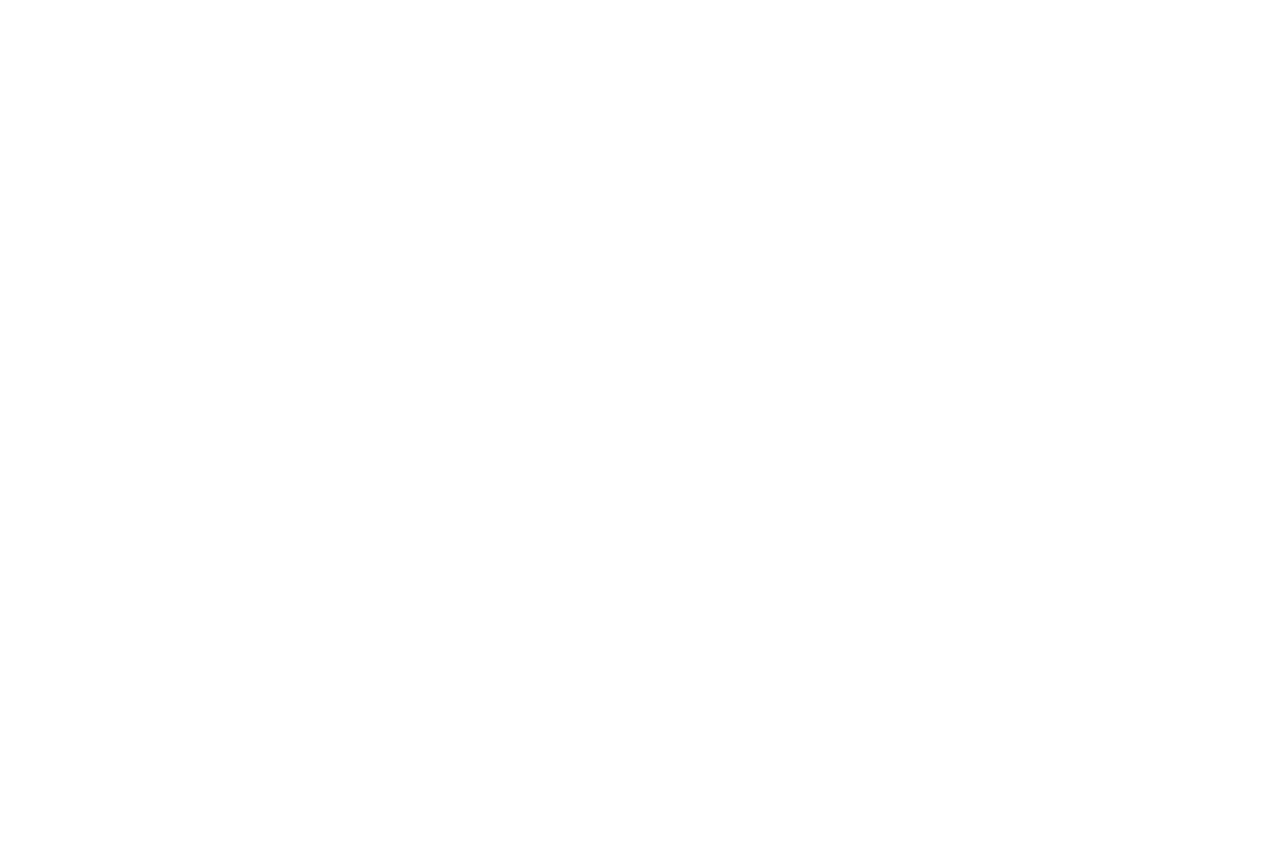
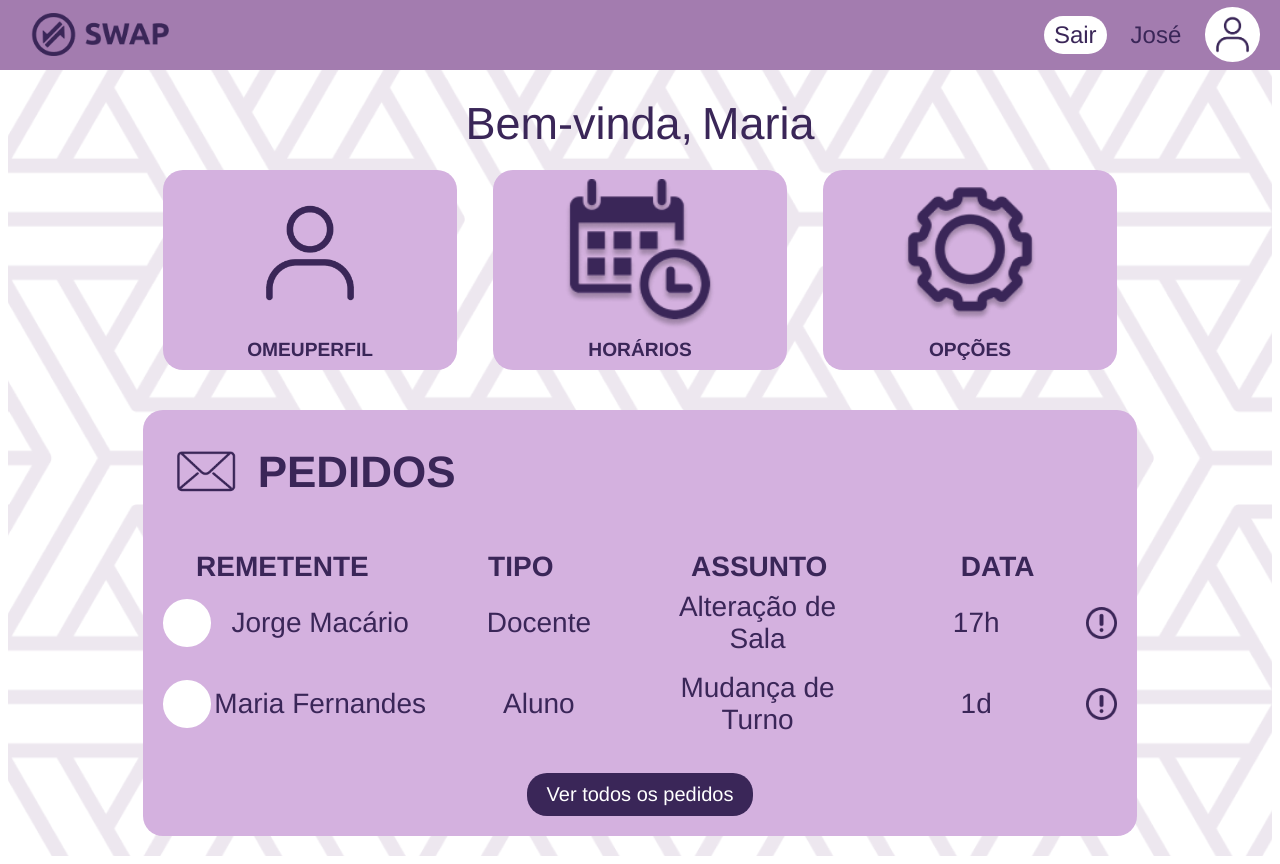
Before and after one commit to joaofferreira103/Projeto_IPM, a Vue app in the folder es-interface/: page /aluno-logado in a window 1280 px wide. Before the commit this address had no page. Before the commit the page ends 800 px from the top, so only its background shows below. Built offline with nearby package versions, Linux system fonts and the light colour scheme.

Commit message:
AlunoLogado

```diff
--- /dev/null
+++ b/es-interface/src/components/AlunoLogado.vue
@@ -0,0 +1,178 @@
+<template>
+  <div class="aluno-logado">
+    <Header :is-logged-in="true" />
+    <div class="overlap-group-wrapper">
+      <div class="overlap-group">
+        <!-- Greeting -->
+        <p class="bem-vindo-maria">
+          <span class="span">Bem-vinda</span>
+          <span class="text-wrapper-17">, </span>
+          <span class="span">Maria</span>
+        </p>
+
+        <!-- Main Options -->
+        <div class="options-container">
+          <router-link to="/perfil" class="option-card">
+            <Card height="25vh" width="100%">
+              <img class="icon-person" alt="Icon person" :src="iconPerson" />
+              <p class="o-meu-perfil">
+                <span class="span">O</span>
+                <span class="text-wrapper-18"> </span>
+                <span class="span">MEU</span>
+                <span class="text-wrapper-18"> </span>
+                <span class="span">PERFIL</span>
+              </p>
+            </Card>
+          </router-link>
+          <router-link to="/horarios" class="option-card">
+            <Card height="25vh" width="100%">
+              <img class="icon-schedule" alt="Icon schedule" :src="iconSchedule" />
+              <div class="text-wrapper-19">HORÁRIOS</div>
+            </Card>
+          </router-link>
+          <router-link to="/opcoes" class="option-card">
+            <Card height="25vh" width="100%">
+              <img class="icon-options" alt="Icon options" :src="iconOptions" />
+              <div class="text-wrapper-20">OPÇÕES</div>
+            </Card>
+          </router-link>
+        </div>
+
+        <!-- Requests Section -->
+        <RequestsTable
+          :icon-mail="iconMail"
+          :icon-warning="iconWarning"
+          :image="image"
+        />
+      </div>
+    </div>
+  </div>
+</template>
+
+<script>
+import HeaderComponent from '@/components/HeaderComponent.vue';
+import RequestsTable from '@/components/RequestsTable.vue';
+import CardComponent from '@/components/CardComponent.vue';
+import background from "@/assets/images/background.png";
+import iconMail from "@/assets/images/icon_mail.png";
+import iconOptions from "@/assets/images/icon_options.png";
+import iconPerson from "@/assets/images/icon_person.png";
+import iconSchedule from "@/assets/images/icon_schedule.png";
+import iconSwap from "@/assets/images/icon_swap.png";
+import iconWarning from "@/assets/images/icon_warning.png";
+import image from "@/assets/images/image.png";
+
+export default {
+  name: "AlunoLogado",
+  components: {
+    Header: HeaderComponent,
+    RequestsTable,
+    Card: CardComponent,
+  },
+  data() {
+    return {
+      background,
+      iconMail,
+      iconOptions,
+      iconPerson,
+      iconSchedule,
+      iconSwap,
+      iconWarning,
+      image,
+    };
+  },
+};
+</script>
+
+<style scoped>
+.aluno-logado {
+  background-color: #ffffff;
+  display: flex;
+  flex-direction: column;
+  align-items: center;
+  width: 100%;
+  min-height: 100vh;
+  background-image: url('@/assets/images/background.png');
+  background-size: cover;
+  background-position: center;
+}
+
+.overlap-group-wrapper {
+  width: 100%;
+  max-width: 1440px;
+  padding: 8.69vh 20px 20px; /* Adiciona padding-top para compensar o cabeçalho fixo */
+  box-sizing: border-box;
+}
+
+.overlap-group {
+  width: 100%;
+}
+
+.bem-vindo-maria {
+  color: #3a2658;
+  font-family: "Istok Web-Regular", Helvetica;
+  font-size: 45px;
+  font-weight: 400;
+  text-align: center;
+  margin: 20px 0;
+}
+
+.options-container {
+  display: flex;
+  justify-content: center;     /* centrar os cards horizontalmente */
+  gap: 2.83vw;                  /* mantém o espaçamento entre eles */
+  margin-bottom: 40px;
+  flex-wrap: wrap;              /* para telas pequenas */
+  width: 100%;                  /* ocupa toda a largura disponível */
+  margin: 0 auto 40px;          /* centraliza o container na página */
+}
+
+.option-card {
+  text-decoration: none;
+  flex: 0 0 24%;        /* fixa em 24% do container */
+  max-width: 24%;
+  height: 25vh;         /* mesma altura para todos */
+  box-sizing: border-box;
+}
+
+.icon-person,
+.icon-options,
+.icon-schedule {
+  width: 150px;
+  height: 150px;
+  object-fit: contain;
+  margin-bottom: 10px;
+}
+
+.o-meu-perfil {
+  color: #3a2658;
+  font-family: "Istok Web-Bold", Helvetica;
+  font-size: 1.2rem;
+  font-weight: 700;
+  line-height: 1.2;
+  text-align: center;
+  margin: 0;
+}
+
+.text-wrapper-19,
+.text-wrapper-20 {
+  color: #3a2658;
+  font-family: "Istok Web-Bold", Helvetica;
+  font-size: 1.2rem;
+  font-weight: 700;
+  text-align: center;
+  margin: 0;
+}
+
+.span {
+  letter-spacing: 0;
+}
+
+.text-wrapper-17 {
+  letter-spacing: -1.82px;
+}
+
+.text-wrapper-18 {
+  letter-spacing: -2.52px;
+}
+</style>
--- a/es-interface/src/components/StudentLogin.vue
+++ b/es-interface/src/components/StudentLogin.vue
@@ -43,7 +43,7 @@
     },
     methods: {
       handleLogin() {
-        this.$router.push("/");
+        this.$router.push("/aluno-logado");
       },
       clearForm() {
         this.username = '';
@@ -107,7 +107,7 @@
     font-family: "Istok Web-Regular", Helvetica;
     font-size: 38px;
     font-weight: 400;
-    text-align: center;
+    text-align: left;
   }
 
   .form-label {
--- a/es-interface/src/router/index.js
+++ b/es-interface/src/router/index.js
@@ -8,6 +8,7 @@ import RegisterPage from "@/views/RegisterPage.vue";
 import ProfilePage from "@/views/ProfilePage.vue";
 import SchedulePage from "@/views/SchedulePage.vue";
 import DcLogadoPage from "@/views/DcLogadoPage.vue";
+import AlunoLogadoPage from "@/views/AlunoLogadoPage.vue";
 import OptionsPage from "@/views/OptionsPage.vue";
 import RequestsPage from "@/views/RequestsPage.vue";
 
@@ -67,6 +68,11 @@ const routes = [
     name: "DcLogadoPage",
     component: DcLogadoPage,
   },
+  {
+    path: "/aluno-logado",
+    name: "AlunoLogadoPage",
+    component: AlunoLogadoPage,
+  },
 ];
 
 const router = createRouter({
--- /dev/null
+++ b/es-interface/src/views/AlunoLogadoPage.vue
@@ -0,0 +1,17 @@
+<!-- src/views/AlunoLogadoPage.vue -->
+<template>
+  <div>
+    <AlunoLogado />
+  </div>
+</template>
+
+<script>
+import AlunoLogado from "@/components/AlunoLogado.vue";
+
+export default {
+  name: "AlunoLogadoPage",
+  components: {
+    AlunoLogado,
+  },
+};
+</script>
```
